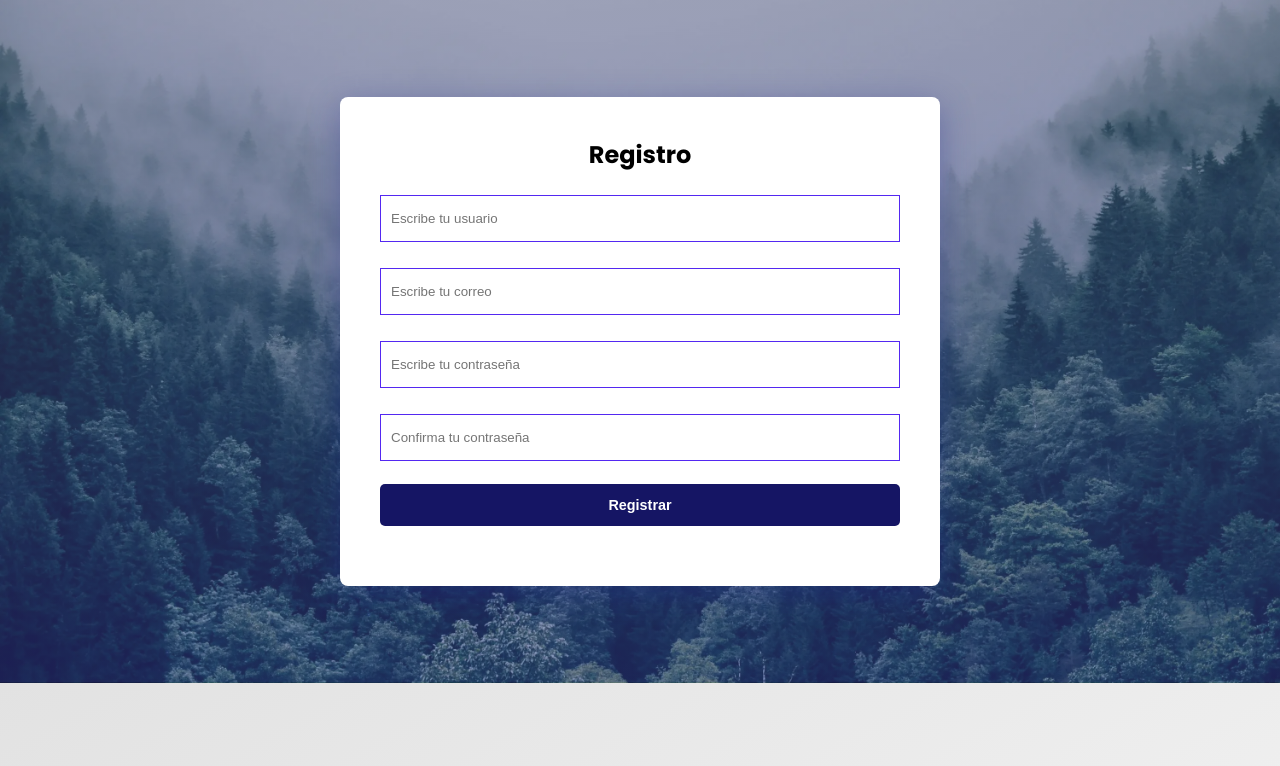
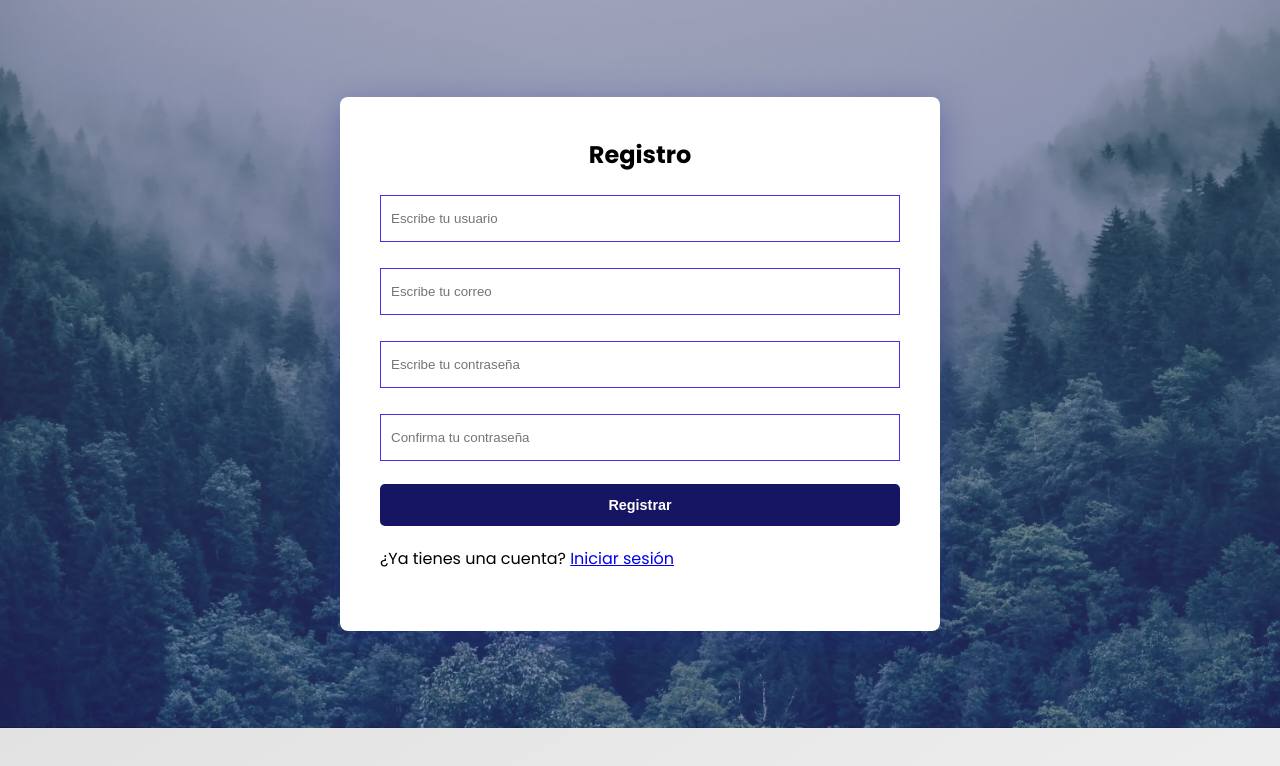
Before and after one commit to Aminsfnhdez/login_vite_react, a React (Vite) app: page / in a window 1280 px wide. Shown: the top 766 px of the page. Built offline with nearby package versions, Linux system fonts and the light colour scheme.

Commit message:
Registration and Login navigation with Link router

```diff
--- a/src/Components/Form/Form.jsx
+++ b/src/Components/Form/Form.jsx
@@ -2,7 +2,7 @@ import './Form.css'
 import Input from '../Inputs/Input'
 import Button from '../Button/Button'
 import { useState } from 'react'
-import { useNavigate } from 'react-router-dom'
+import { useNavigate, Link} from 'react-router-dom'
 const Form = () => {
   const [formData, setFormData] = useState({
     username: '',
@@ -46,6 +46,7 @@ const Form = () => {
             <Input placeholder="Confirma tu contraseña" type="password" required name="confirmPassword" onChange={handleChange}/>
             {error && <p className="error-message">{error}</p>}
             <Button type="submit">Registrar</Button>
+            <p>¿Ya tienes una cuenta? <Link to="/login">Iniciar sesión</Link></p>
         </form>
     </section>
   )
--- a/src/Components/Login/Login.jsx
+++ b/src/Components/Login/Login.jsx
@@ -2,7 +2,7 @@ import React from 'react'
 import Input from '../Inputs/Input'
 import Button from '../Button/Button'
 import { useState } from 'react'
-import { useNavigate } from 'react-router-dom'
+import { useNavigate, Link } from 'react-router-dom'
 const Login = () => {
     const [formData, setFormData] = useState({
         email: '',
@@ -42,6 +42,7 @@ const Login = () => {
             <Input placeholder="Escribe tu contraseña" type="password" required name="password" onChange={handleChange}/>
             {error && <p className="error-message">{error}</p>}
             <Button type="submit">Iniciar sesión</Button>
+            <p>¿No tienes una cuenta? <Link to="/">Registrarse</Link></p>
         </form>
     </section>
   )
```
